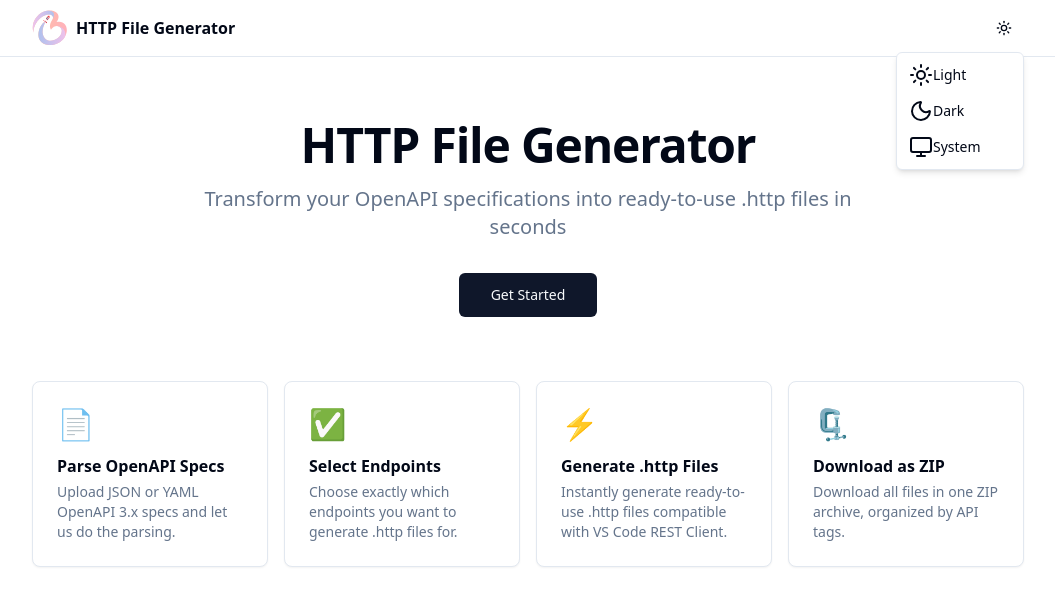
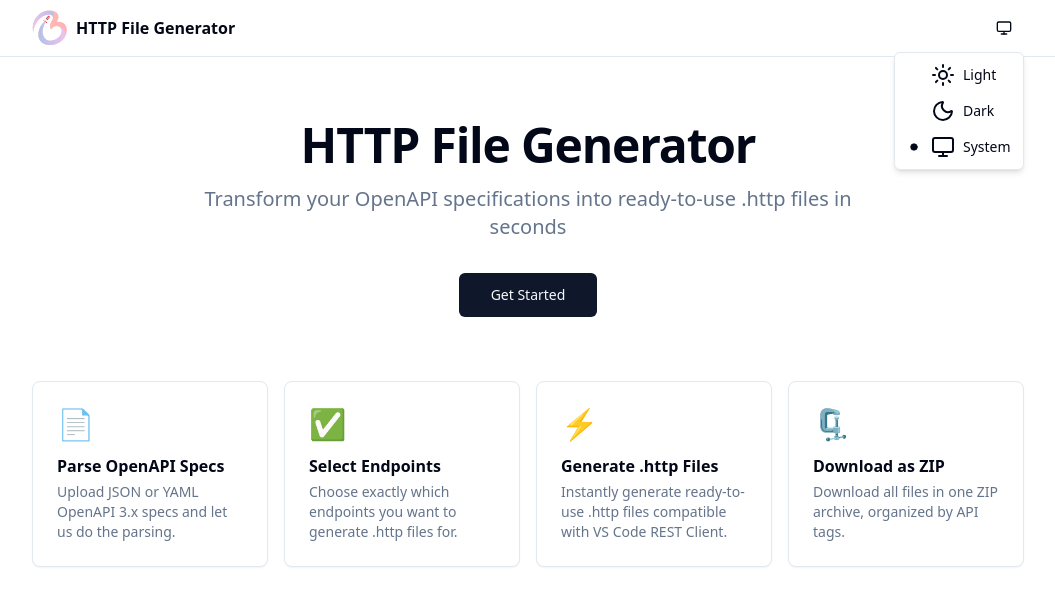
Before and after one commit to Blouppy/http-file-generator, a Next.js app: page / in a window 1280 px wide. Both pictures are taken after a click on the button "Toggle theme". Shown: the top 606 px of the page, without its empty margins (112-1167 px from the left). Built offline with nearby package versions, Linux system fonts and the light colour scheme.

Commit message:
feat: enhance theme toggle with radio buttons for selection

```diff
--- a/src/components/theme-toggle.tsx
+++ b/src/components/theme-toggle.tsx
@@ -8,35 +8,46 @@ import { Button } from "@/components/ui/button"
 import {
   DropdownMenu,
   DropdownMenuContent,
-  DropdownMenuItem,
+  DropdownMenuRadioGroup,
+  DropdownMenuRadioItem,
   DropdownMenuTrigger,
 } from "@/components/ui/dropdown-menu"
 
 export function ThemeToggle() {
-  const { setTheme } = useTheme()
+  const { theme, setTheme } = useTheme()
+  const [mounted, setMounted] = React.useState(false)
+
+  React.useEffect(() => {
+    setMounted(true)
+  }, [])
+
+  const selectedTheme = mounted && theme ? theme : "system"
 
   return (
     <DropdownMenu>
       <DropdownMenuTrigger asChild>
         <Button variant="ghost" size="icon" aria-label="Toggle theme">
-          <Sun className="size-[1.2rem] rotate-0 scale-100 transition-all dark:-rotate-90 dark:scale-0" />
-          <Moon className="absolute size-[1.2rem] rotate-90 scale-0 transition-all dark:rotate-0 dark:scale-100" />
+          {selectedTheme === "light" && <Sun className="size-[1.2rem]" />}
+          {selectedTheme === "dark" && <Moon className="size-[1.2rem]" />}
+          {selectedTheme === "system" && <Monitor className="size-[1.2rem]" />}
           <span className="sr-only">Toggle theme</span>
         </Button>
       </DropdownMenuTrigger>
       <DropdownMenuContent align="end">
-        <DropdownMenuItem onClick={() => setTheme("light")}>
+        <DropdownMenuRadioGroup value={selectedTheme} onValueChange={setTheme}>
+          <DropdownMenuRadioItem value="light" className="gap-2">
           <Sun />
           Light
-        </DropdownMenuItem>
-        <DropdownMenuItem onClick={() => setTheme("dark")}>
+          </DropdownMenuRadioItem>
+          <DropdownMenuRadioItem value="dark" className="gap-2">
           <Moon />
           Dark
-        </DropdownMenuItem>
-        <DropdownMenuItem onClick={() => setTheme("system")}>
+          </DropdownMenuRadioItem>
+          <DropdownMenuRadioItem value="system" className="gap-2">
           <Monitor />
           System
-        </DropdownMenuItem>
+          </DropdownMenuRadioItem>
+        </DropdownMenuRadioGroup>
       </DropdownMenuContent>
     </DropdownMenu>
   )
```
Also changed, not shown: 1 other file (tests, documents, lock files or other folders).
